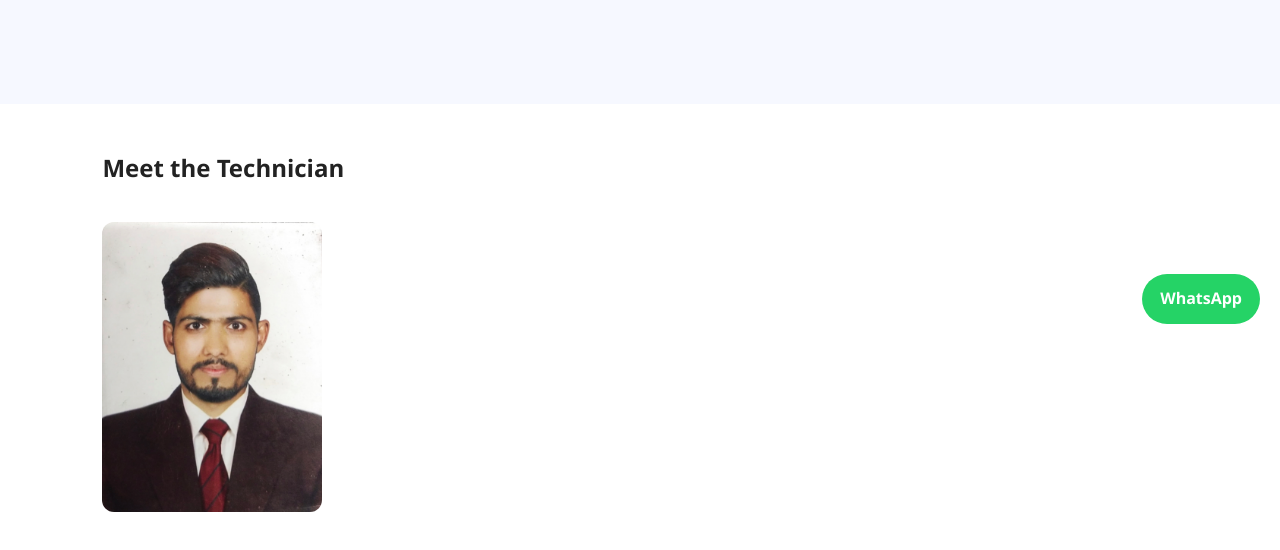
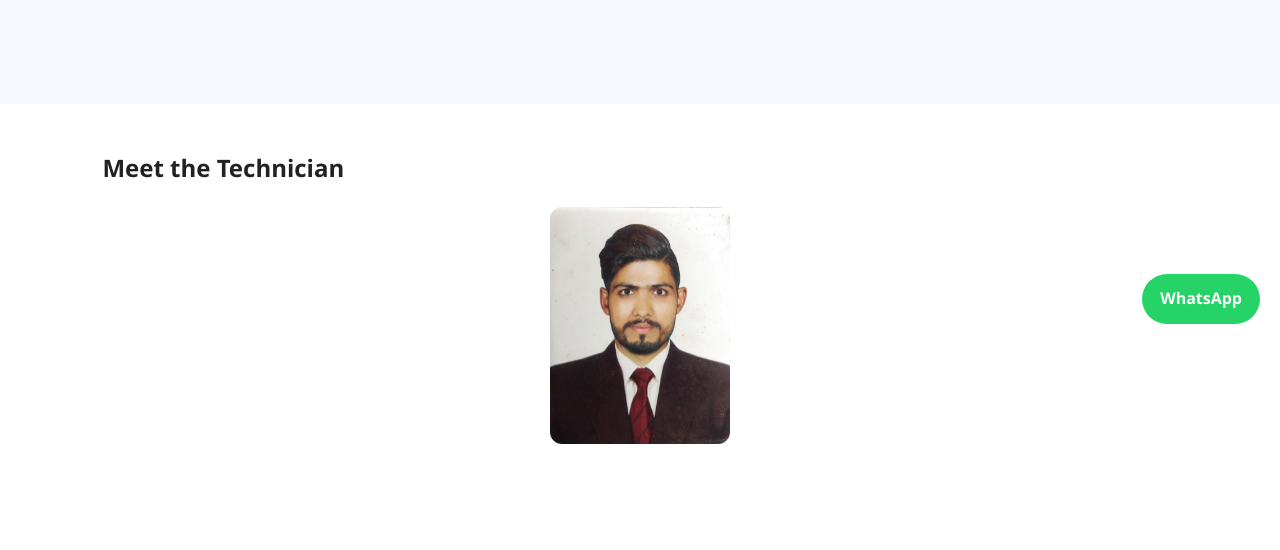
Before and after one commit to waseemhvac/cool-zone-hvac, a plain HTML site: page index.html in a window 1280 px wide. Shown: the part 456-1006 px from the top of the page. Drawn offline with Linux system fonts and the light colour scheme.

Commit message:
Resize and center profile photo
Adjusted profile photo dimensions and centering.

```diff
--- a/style.css
+++ b/style.css
@@ -171,7 +171,9 @@ section h2 {
     font-weight: 600;
 }
 .profile-photo {
-    width: 220px;
+    width: 180px;        /* smaller photo */
+    max-width: 80%;      /* prevents overflow on mobile */
     border-radius: 12px;
-    margin-top: 15px;
+    margin: 15px auto;   /* centers the photo */
+    display: block;
 }
```
